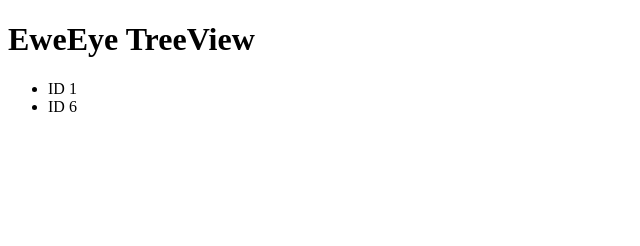
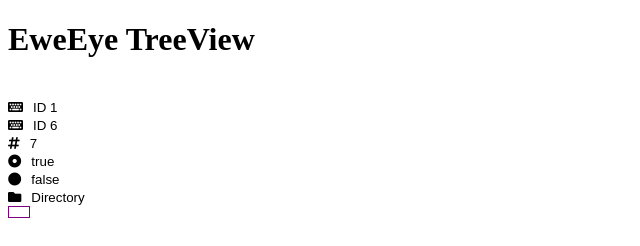
Before and after one commit to eweeye/treeview, a website: page index.html in a window 1280 px wide. Shown: the whole page, without its empty margins (0-640 px from the left). Drawn offline with Linux system fonts and the light colour scheme; files that its build step writes are made by us from their sources.

Commit message:
Feature add basic css (#3)
* Added CSS styling to see element perimeters

* Updated style so content was a clickable button

* Added icon rendering and content rendering

* Added button styling

* Updated redner to work off of node instead value

* Default expanded state is false

Co-authored-by: Scott Hodgson <5344448@gmail.com>

```diff
--- a/index.html
+++ b/index.html
@@ -5,17 +5,27 @@
     <meta name="viewport" content="width=device-width, initial-scale=1.0">
     <title>TreeView</title>
     <script src="/dist/js/eweeye-treeview.js"></script>
+    <link rel="stylesheet" type="text/css" href="/dist/css/treeview.min.css" media="screen"/>
+    <link rel="stylesheet" href="https://pro.fontawesome.com/releases/v5.13.0/css/all.css" integrity="sha384-IIED/eyOkM6ihtOiQsX2zizxFBphgnv1zbe1bKA+njdFzkr6cDNy16jfIKWu4FNH" crossorigin="anonymous">
 </head>
 <body>
     <h1>EweEye TreeView</h1>
     <ul id="tree" class="eweeye-treeview"></ul>
     <script>
-        eweeye.TreeView.Add("tree", null, "id1", "ID 1")
-        eweeye.TreeView.Add("tree", "id1", "id2", "ID 2")
-        eweeye.TreeView.Add("tree", "id1", "id3", "ID 3")
-        eweeye.TreeView.Add("tree", "id2", "id4", "ID 4")
-        eweeye.TreeView.Add("tree", "id4", "id5", "ID 5")
-        eweeye.TreeView.Add("tree", null, "id6", "ID 6")
+        eweeye.TreeView.Add("tree", null, "id1", "ID 1");
+        eweeye.TreeView.Add("tree", "id1", "id2", "ID 2");
+        eweeye.TreeView.Add("tree", "id1", "id3", "ID 3");
+        eweeye.TreeView.Add("tree", "id2", "id4", "ID 4");
+        eweeye.TreeView.Add("tree", "id4", "id5", "ID 5");
+        eweeye.TreeView.Add("tree", null, "id6", "ID 6");
+        eweeye.TreeView.Add("tree", null, "id7", 7);
+        eweeye.TreeView.Add("tree", null, "id8", true);
+        eweeye.TreeView.Add("tree", null, "id9", false);
+        eweeye.TreeView.Add("tree", null, "id10", "Directory", "Folder");
+        eweeye.TreeView.Add("tree", "id10", "id11", "Sub-Directory 1", "Folder");
+        eweeye.TreeView.Add("tree", "id10", "id12", "Sub-Directory 2", "Folder");
+        eweeye.TreeView.Add("tree", "id11", "id13", "Sub-Directory 3", "Folder");
+        eweeye.TreeView.Add("tree", "id11", "id14", "Sub-Directory 4", "Folder");
     </script>
 </body>
 </html>
--- a/package.json
+++ b/package.json
@@ -25,6 +25,7 @@
     "grunt": "^1.1.0",
     "grunt-contrib-clean": "^2.0.0",
     "grunt-contrib-concat": "^1.0.1",
+    "grunt-contrib-cssmin": "^3.0.0",
     "grunt-contrib-jshint": "^2.1.0",
     "grunt-contrib-uglify": "^4.0.1"
   },
--- /dev/null
+++ b/src/css/treeview.css
@@ -0,0 +1,57 @@
+ul.eweeye-treeview {
+    list-style: none;
+    display: inline;
+}
+
+ul.eweeye-treeview div {
+    display: inline-block;
+}
+
+ul.eweeye-treeview ul {
+    list-style: none;
+    display: table;
+    border: 1px;
+    border-style: solid;
+    border-color: purple;
+    min-width: 10px;
+    min-height: 10px;
+    padding-left: 10px;
+}
+
+ul.eweeye-treeview ul > div {
+    display: table;
+}
+
+ul.eweeye-treeview button > * {
+    margin-left: 5px;
+    margin-right: 5px;
+}
+
+ul.eweeye-treeview button > *:first-child {
+    margin-left: 0;
+    margin-right: 5px;
+}
+
+ul.eweeye-treeview button > *:last-child {
+    margin-left: 5px;
+    margin-right: 0;
+}
+
+ul.eweeye-treeview button.node {
+    background: none;
+    border: none;
+    padding: 0;
+    font-family: arial, sans-serif;
+    text-decoration: none;
+    cursor: none;
+}
+
+ul.eweeye-treeview button.node:hover {
+    background: none;
+    border: none;
+    padding: 0;
+    font-family: arial, sans-serif;
+    color: #069;
+    text-decoration: underline;
+    cursor: pointer;
+}
--- a/src/js/_treeview.js
+++ /dev/null
@@ -1,149 +0,0 @@
-eweeye.TreeView = (function() {
-    {
-        var _constLibrary = "eweeye";
-        var _constTree = "tr";
-        var _constId = "id";
-        var _constChildren = "ch";
-        var ui = {
-            Trees: {},
-            Nodes: {},
-            Types: {
-                "primitive" : function(item) {
-                    if (item === null)
-                        return "null";
-                    if (typeof item === "undefined")
-                        return "undefined";
-                    if (typeof item === "boolean")
-                        if (item)
-                            return "true";
-                        else
-                            return "false";
-                    if (typeof item === "number")
-                        return item.toString();
-                    if (typeof item === "string")
-                        return item;
-                    if (typeof item === "object")
-                        return JSON.stringify(item);
-                    if (typeof item === "function")
-                        return JSON.stringify(item);
-                }
-            },
-            Views: {
-
-            },
-
-            Add: function(treeId, parentId, id, value, type) {
-                if (!ui.Trees.hasOwnProperty(treeId)) {
-                    ui.Trees[treeId] = {
-                        Nodes: {},
-                        Types: {}
-                    };
-                }
-                if (ui.Trees[treeId].Nodes.hasOwnProperty(id)) {
-                    console.error("Id already exists in tree");
-                    return;
-                }
-                if (ui.Nodes.hasOwnProperty(id)) {
-                    console.error("Id already exists in alternate tree");
-                    return;
-                }
-                if (document.getElementById(id)) {
-                    console.error("Id already exists in DOM");
-                    return;
-                }
-                var render = true;
-                if (parentId) {
-                    var tempParentId = parentId;
-                    var count = 0;
-                    while (tempParentId) {
-                        console.log(count);
-                        if (!ui.Nodes.hasOwnProperty(tempParentId)) {
-                            render = false;
-                        } else {
-                            var parent = ui.Nodes[tempParentId];
-                            if (parent.Rendered === false || parent.Visible === false || parent.Expanded === false) {
-                                render = false;
-                                break;
-                            } else {
-                                tempParentId = parent.Parent;
-                            }
-                        }
-                    }
-                }
-                var node  = {
-                    Id: id,
-                    Tree: treeId,
-                    Parent: parentId,
-                    Children: {},
-                    Rendered: false,
-                    Expanded: false,
-                    Visible: false,
-                    Type: type,
-                    Value: value
-                };
-                ui.Nodes[id] = node;
-                ui.Trees[treeId].Nodes[id] = id;
-                if (parentId) {
-                    ui.Nodes[parentId].Children[id] = id;
-                }
-                if (render) {
-                    ui.Render(node);
-                }
-            },
-
-            Render: function(node) {
-                var parentId = node.Tree;
-                if (node.Parent) {
-                    parentId = node.Parent;
-                }
-                var parentUL;
-                var selectedElement = document.getElementById(parentId);
-                if (!selectedElement) {
-                    console.error("Parent not found in DOM");
-                    return;
-                }
-                if (selectedElement instanceof HTMLUListElement) {
-                    parentUL = selectedElement;
-                } else {
-                    if (selectedElement instanceof HTMLLIElement) {
-                        selectedElement = Array.prototype.filter.call(selectedElement.children,
-                            function (element) {
-                                return element instanceof HTMLUListElement;
-                            });
-                        if (selectedElement && selectedElement.length > 0) {
-                            parentUL = selectedElement[0];
-                        }
-                    }
-                }
-                if (!parentUL) {
-                    console.error("Parent's children not found in DOM");
-                    return;
-                }
-                var funcTypeRender = ui.Types.primitive;
-                if (node.Type) {
-                    if (ui.Types.hasOwnProperty(node.Type)) {
-                        funcTypeRender = ui.Types[node.Type].Renderer;
-                    }
-                    if (ui.Trees[treeId].Types.hasOwnProperty(node.Type)) {
-                        funcTypeRender = ui.Trees[treeId].Types[node.Type].Renderer;
-                    }
-                }
-                var nodeLI = document.createElement('li');
-                nodeLI.id = node.Id;
-                var iconDIV = document.createElement('div');
-                var contentDIV = document.createElement('div');
-                contentDIV.appendChild(document.createTextNode(funcTypeRender(node.Value)));
-                var optionDIV = document.createElement('div');
-                nodeLI.appendChild(iconDIV);
-                nodeLI.appendChild(contentDIV);
-                nodeLI.appendChild(optionDIV);
-                var nodeUL = document.createElement('ul');
-                nodeLI.appendChild(nodeUL);
-                parentUL.appendChild(nodeLI);
-                node.Rendered = true;
-                node.Visible = true;
-            }
-        };
-        return ui;
-    }
-})();
--- /dev/null
+++ b/src/js/treeview.js
@@ -0,0 +1,263 @@
+eweeye.TreeView = (function() {
+    {
+        var _constLibrary = "eweeye";
+        var _constTreeView = "treeview";
+        var _constNode = "node";
+        var ui = {
+            Trees: {},
+            Nodes: {},
+            Types: {
+                "Folder" : {
+                    "Options" : {
+                        IsExpandable: true
+                    },
+                    "Content" : function(node) {
+                        var span = document.createElement('span');
+                        var text = "";
+                        if (node && node.Value) {
+                            switch (typeof node.Value) {
+                                case "string":
+                                    text = node.Value;
+                                    break;
+                                default:
+                                    text = "";
+                                    break;
+                            }
+                        }
+                        span.appendChild(document.createTextNode(text));
+                        return span;
+                    },
+                    "Icon" : function(node) {
+                        var span = document.createElement('span');
+                        span.classList.add('fas');
+                        if (node.Expanded) {
+                            span.classList.add('fa-folder-open');
+                        } else {
+                            span.classList.add('fa-folder');
+                        }
+                        return span;
+                    }
+                },
+                "Primitive" : {
+                    "Options" : {
+                        IsExpandable: false
+                    },
+                    "Content" : function(node) {
+                        var span = document.createElement('span');
+                        var text = "";
+                        if (!node && node.Value === null)
+                            text = "null";
+                        if (node && (node.Value || node.Value === false || node.Value === 0)) {
+                            switch (typeof node.Value) {
+                                case "undefined":
+                                    text = "undefined";
+                                    break;
+                                case "boolean":
+                                    if (node.Value)
+                                        text = "true";
+                                    else
+                                        text = "false";
+                                    break;
+                                case "number":
+                                    text = node.Value.toString();
+                                    break;
+                                case "string":
+                                    text = node.Value;
+                                    break;
+                                case "object":
+                                    text = JSON.stringify(node.Value);
+                                    break;
+                                case "function":
+                                    text = JSON.stringify(node.Value);
+                                    break;
+                            }
+                        }
+                        span.appendChild(document.createTextNode(text));
+                        return span;
+                    },
+                    "Icon" : function(node) {
+                        var span = document.createElement('span');
+                        span.classList.add('fas');
+                        if (node && node.Value === null)
+                            span.classList.add('fa-ban');
+                        if (node && (node.Value || node.Value === false || node.Value === 0)) {
+                            switch (typeof node.Value) {
+                                case "undefined":
+                                    span.classList.add('fa-ban');
+                                    break;
+                                case "boolean":
+                                    if (node.Value)
+                                        span.classList.add('fa-dot-circle');
+                                    else
+                                        span.classList.add('fa-circle');
+                                    break;
+                                case "number":
+                                    span.classList.add('fa-hashtag');
+                                    break;
+                                case "string":
+                                    span.classList.add('fa-keyboard');
+                                    break;
+                                case "object":
+                                    span.classList.add('fa-cube');
+                                    break;
+                                case "function":
+                                    span.classList.add('fa-rocket');
+                                    break;
+                            }
+                        }
+                        return span;
+                    }
+                }
+            },
+            Views: {
+
+            },
+
+            GetType: function(name, treeId) {
+                var type = ui.Types.Primitive;
+                if (name) {
+                    if (ui.Types.hasOwnProperty(name)) {
+                        type = ui.Types[name];
+                    }
+                    if (treeId && ui.Trees[treeId].Types.hasOwnProperty(name)) {
+                        type = ui.Trees[treeId].Types[node.Type];
+                    }
+                }
+                return type;
+            },
+
+            Add: function(treeId, parentId, id, value, type) {
+                if (!ui.Trees.hasOwnProperty(treeId)) {
+                    ui.Trees[treeId] = {
+                        Nodes: {},
+                        Types: {}
+                    };
+                }
+                if (ui.Trees[treeId].Nodes.hasOwnProperty(id)) {
+                    console.error("Id already exists in tree");
+                    return;
+                }
+                if (ui.Nodes.hasOwnProperty(id)) {
+                    console.error("Id already exists in alternate tree");
+                    return;
+                }
+                if (document.getElementById(id)) {
+                    console.error("Id already exists in DOM");
+                    return;
+                }
+                var nodeType = ui.GetType(type, treeId);
+                var render = true;
+                if (parentId) {
+                    var tempParentId = parentId;
+                    var tempParentType;
+                    while (tempParentId) {
+                        if (!ui.Nodes.hasOwnProperty(tempParentId)) {
+                            console.error("Parent does not exist");
+                            return;
+                        } else {
+                            var parent = ui.Nodes[tempParentId];
+                            tempParentType = ui.GetType(parent.Type, treeId);
+                            if (!tempParentType.Options.IsExpandable) {
+                                console.error("Parent does not support children");
+                                return;
+                            }
+                            if (parent.Rendered === false || parent.Visible === false || parent.Expanded === false) {
+                                render = false;
+                                break;
+                            } else {
+                                tempParentId = parent.Parent;
+                            }
+                        }
+                    }
+                }
+                var node  = {
+                    Id: id,
+                    Tree: treeId,
+                    Parent: parentId,
+                    Rendered: false,
+                    Visible: false,
+                    Type: type,
+                    Value: value
+                };
+                if (nodeType.Options.IsExpandable) {
+                    node.Children = {};
+                    node.Expanded = false;
+                }
+                ui.Nodes[id] = node;
+                ui.Trees[treeId].Nodes[id] = id;
+                if (parentId) {
+                    var parentType = ui.GetType(ui.Nodes[parentId].Type, treeId);
+                    if (parentType.Options.IsExpandable) {
+                        ui.Nodes[parentId].Children[id] = id;
+                    }
+                }
+                if (render) {
+                    ui.Render(node);
+                }
+            },
+
+            // Function to render a node into the DOM
+            Render: function(node) {
+                // Determine the UL that the node should be added under
+                // Default: Root of the tree
+                var parentId = node.Tree;
+                // Alternate: Parent within the tree
+                if (node.Parent) {
+                    parentId = node.Parent;
+                }
+                // Verify the containing UL exists in the DOM already
+                var parentUL;
+                var selectedElement = document.getElementById(parentId);
+                if (!selectedElement) {
+                    console.error("Parent not found in DOM");
+                    return;
+                }
+                // If the selected element is a UL, it is where the node is to be added
+                if (selectedElement instanceof HTMLUListElement) {
+                    parentUL = selectedElement;
+                } else {
+                    // If the selected element is a LI, it is a list item that may have a UL for children
+                    if (selectedElement instanceof HTMLLIElement) {
+                        selectedElement = Array.prototype.filter.call(selectedElement.children,
+                            function (element) {
+                                return element instanceof HTMLUListElement;
+                            });
+                        if (selectedElement && selectedElement.length > 0) {
+                            parentUL = selectedElement[0];
+                        }
+                    }
+                }
+                if (!parentUL) {
+                    console.error("Parent's children not found in DOM");
+                    return;
+                }
+                var type = ui.GetType(node.Type, node.TreeId);
+                var nodeLI = document.createElement('li');
+                nodeLI.id = node.Id;
+                var contentDIV = document.createElement('div');
+                var contentButton = document.createElement('button');
+                contentButton.classList.add(_constNode);
+                contentDIV.appendChild(contentButton);
+                var icon = type? type.Icon? type.Icon(node) : null : null;
+                var content = type? type.Content? type.Content(node) : null : null;
+                if (icon) {
+                    contentButton.appendChild(icon);
+                }
+                if (content) {
+                    contentButton.appendChild(content);
+                }
+                var optionDIV = document.createElement('div');
+                nodeLI.appendChild(contentDIV);
+                nodeLI.appendChild(optionDIV);
+                if (type.Options.IsExpandable) {
+                    var nodeUL = document.createElement('ul');
+                    nodeLI.appendChild(nodeUL);
+                }
+                parentUL.appendChild(nodeLI);
+                node.Rendered = true;
+                node.Visible = true;
+            }
+        };
+        return ui;
+    }
+})();
```
Also changed, not shown: Gruntfile.js (+17 -1 lines), 1 other file.
